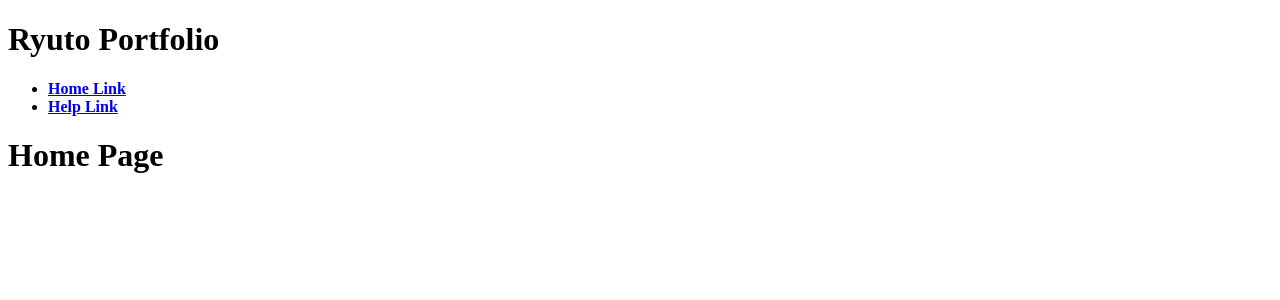
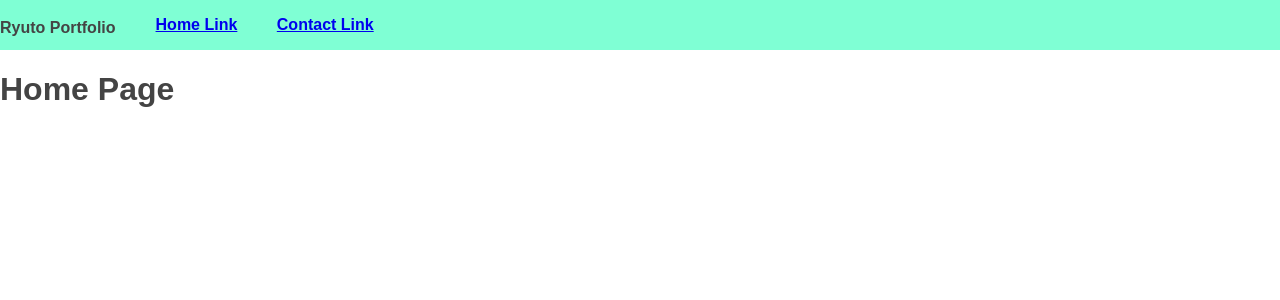
Before and after one commit to tarou1226/Portfolio-By-Flask, a Flask app: page / in a window 1280 px wide. Shown: the top 300 px of the page. Run offline with Flask 2, Linux system fonts and the light colour scheme.

Commit message:
[fix] change name

```diff
--- a/templates/base.html
+++ b/templates/base.html
@@ -4,17 +4,18 @@
         <meta charset="UTF-8">
         <meta http-equiv="X-UA-Compatible" content="IE=edge">
         <meta name="viewport" content="width=device-width, initial-scale=1.0">
+        <link rel="stylesheet" href="../static/css/style.css">
         <title>Home</title>
     </head>
 
     <body>
         <header>
             <div class="container">
-                <h1>Ryuto Portfolio</h1>
+                <h2>Ryuto Portfolio</h2>
                 <strong><nav>
                     <ul class="menu">
                         <li><a href="{{ url_for('home') }}">Home Link</a></li>
-                        <li><a href="{{ url_for('contact') }}">Help Link</a></li>
+                        <li><a href="{{ url_for('contact') }}">Contact Link</a></li>
                     </ul>
                 </nav></strong>
             </div>
```
